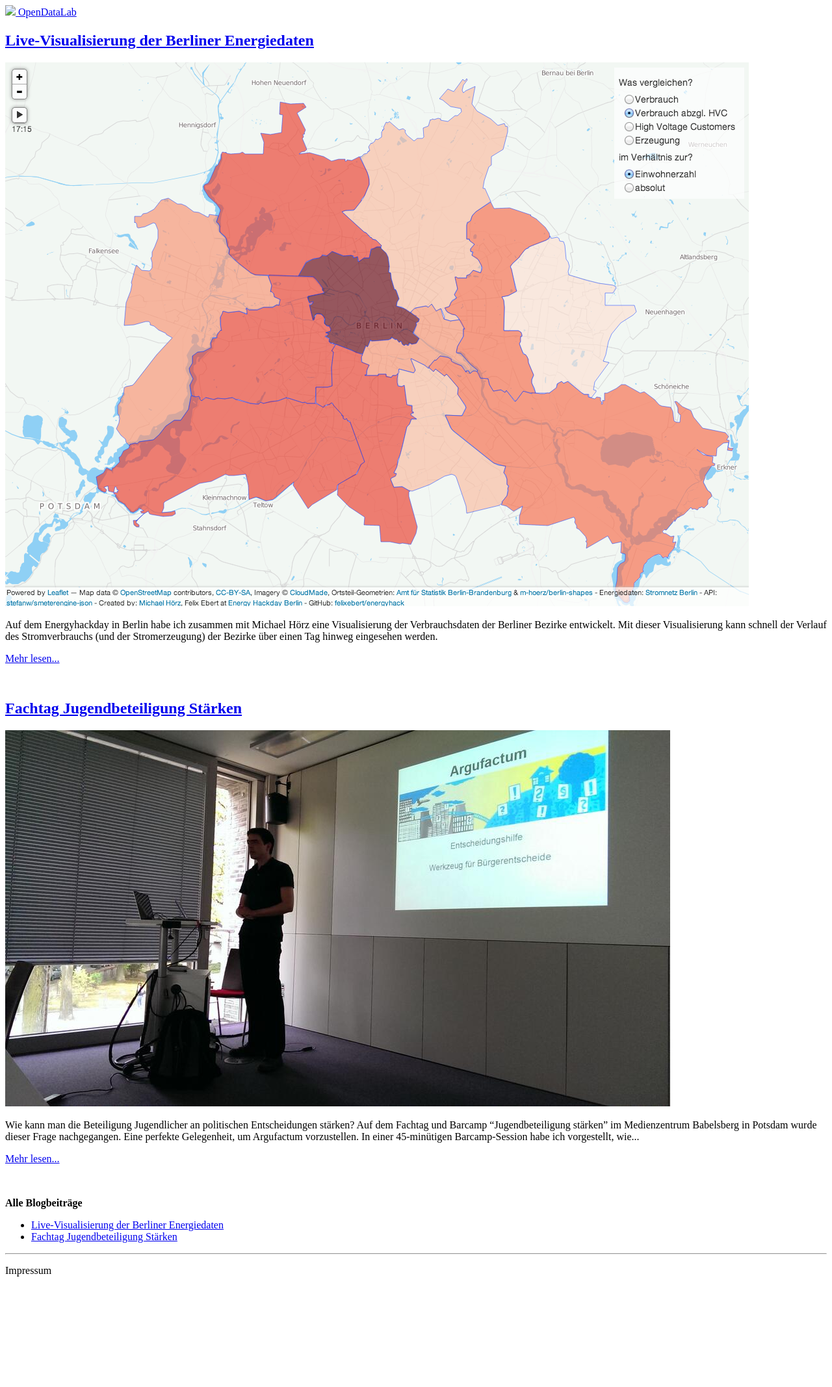
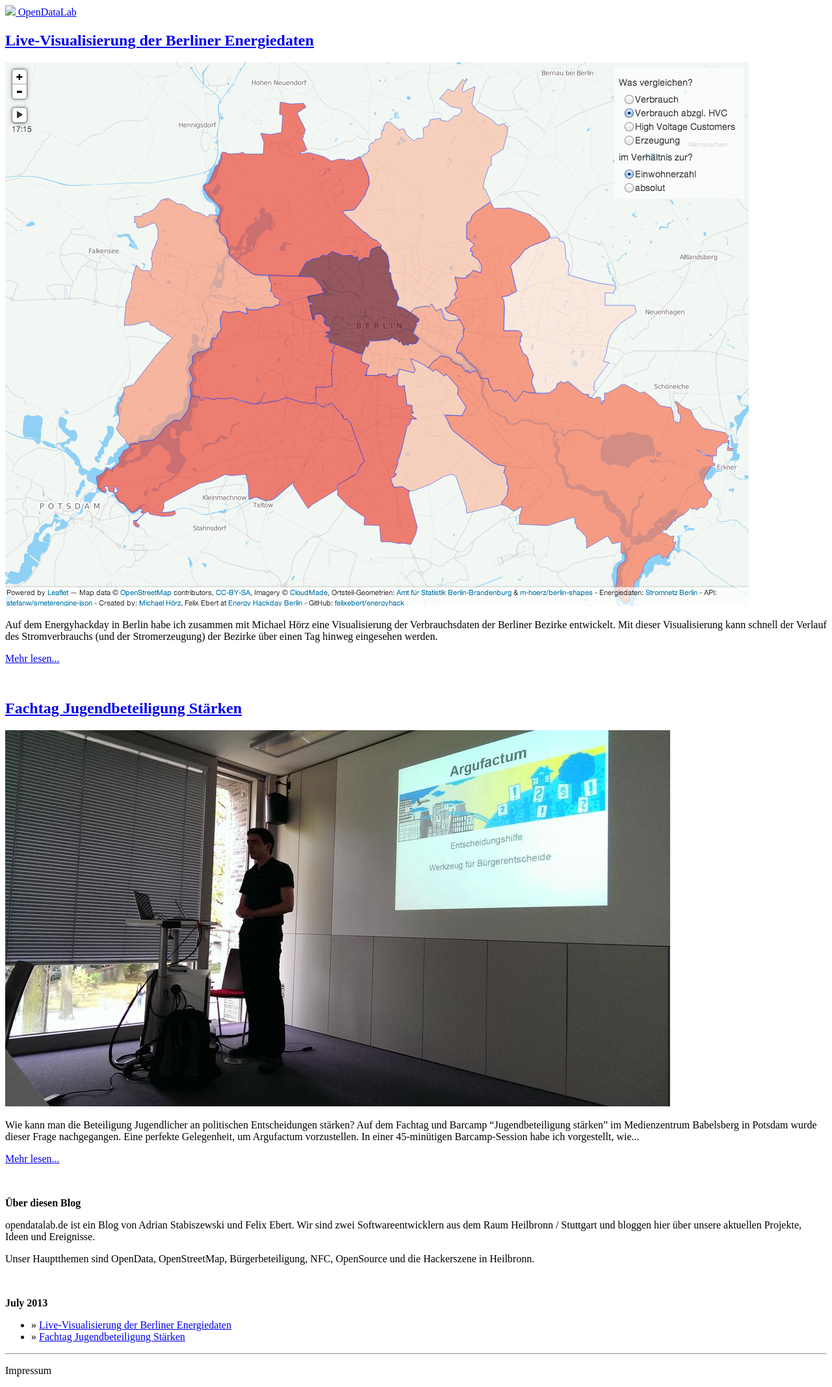
Before and after one commit to opendatalab-de/blog, a Jekyll site: the page built from index.html, in a window 1280 px wide. Shown: the whole page at 65% size. Built offline with Jekyll 4.4.1, drawn with Linux system fonts in a browser that asks for light colours; before the commit the page ends 1981 px from its top, so only the background shows below that.

Commit message:
abschnitt "über den blog" ergänzt (wip)

```diff
--- a/_includes/themes/twitter/post.html
+++ b/_includes/themes/twitter/post.html
@@ -34,7 +34,7 @@
 			</ul>
 		</div>
 	</div>
-	<div class="span3">
+	<div class="span3 sidebar">
 		{% include JB/author %}
 
 		{% unless page.categories == empty %}
--- a/index.html
+++ b/index.html
@@ -7,7 +7,7 @@ layout: page
   <div class="span9">
     {% for post in site.posts %}
       <section>
-        <h2>
+        <h2{% if forloop.first %} class="first"{% endif %}>
           <a href="{{ post.url }}">{{ post.title }}</a>
         </h2>
 
@@ -28,17 +28,34 @@ layout: page
       <div class="section-title">&nbsp;</div>
     {% endfor %}
   </div>
-  <div class="span3">
-  	<p>
-  		<strong>Alle Blogbeiträge</strong>
-  	</p>
+  <div class="span3 sidebar">
+  	<p><strong>Über diesen Blog</strong></p>
+  	<p>opendatalab.de ist ein Blog von Adrian Stabiszewski und Felix Ebert. Wir sind zwei Softwareentwicklern aus dem Raum Heilbronn / Stuttgart und bloggen hier über unsere aktuellen Projekte, Ideen und Ereignisse.</p>
+  	<p>Unser Hauptthemen sind OpenData, OpenStreetMap, Bürgerbeteiligung, NFC, OpenSource und die Hackerszene in Heilbronn.</p>
+  	<br />
 
-    <ul>
-    {% for post in site.posts %}
-      <li>
-        <a href="{{ post.url }}">{{ post.title }}</a>
-      </li>
-    {% endfor %}
-    </ul>
+	{% for post in site.posts  %}
+	  {% capture this_year %}{{ post.date | date: "%Y" }}{% endcapture %}
+	  {% capture this_month %}{{ post.date | date: "%B" }}{% endcapture %}
+	  {% capture next_year %}{{ post.previous.date | date: "%Y" }}{% endcapture %}
+	  {% capture next_month %}{{ post.previous.date | date: "%B" }}{% endcapture %}
+
+	  {% if forloop.first %}
+	    <p><strong>{{this_month}} {{this_year}}</strong></p>
+	    <ul class="unstyled">
+	  {% endif %}
+
+	  <li>&raquo; <a href="{{ BASE_PATH }}{{ post.url }}">{{ post.title }}</a></li>
+
+	  {% if forloop.last %}
+	    </ul>
+	  {% else %}
+	    {% if this_year != next_year || this_month != next_month %}
+	      </ul>
+	      <strong>{{this_month}}{{this_year}}</strong>
+	      <ul class="unstyled">
+	    {% endif %}
+	  {% endif %}
+	{% endfor %}
   </div>
 </div>
```
Also changed, not shown: assets/themes/twitter/css/style.css (+8 -2 lines).
